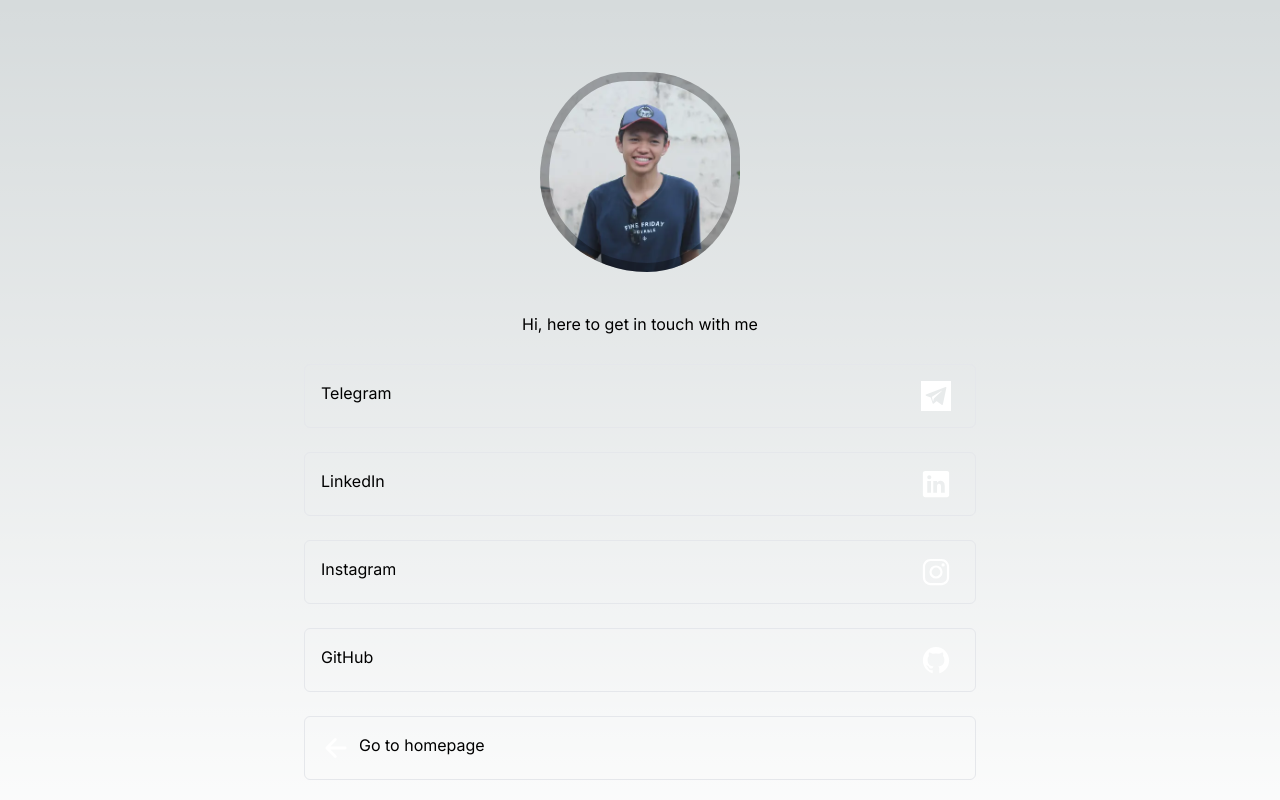
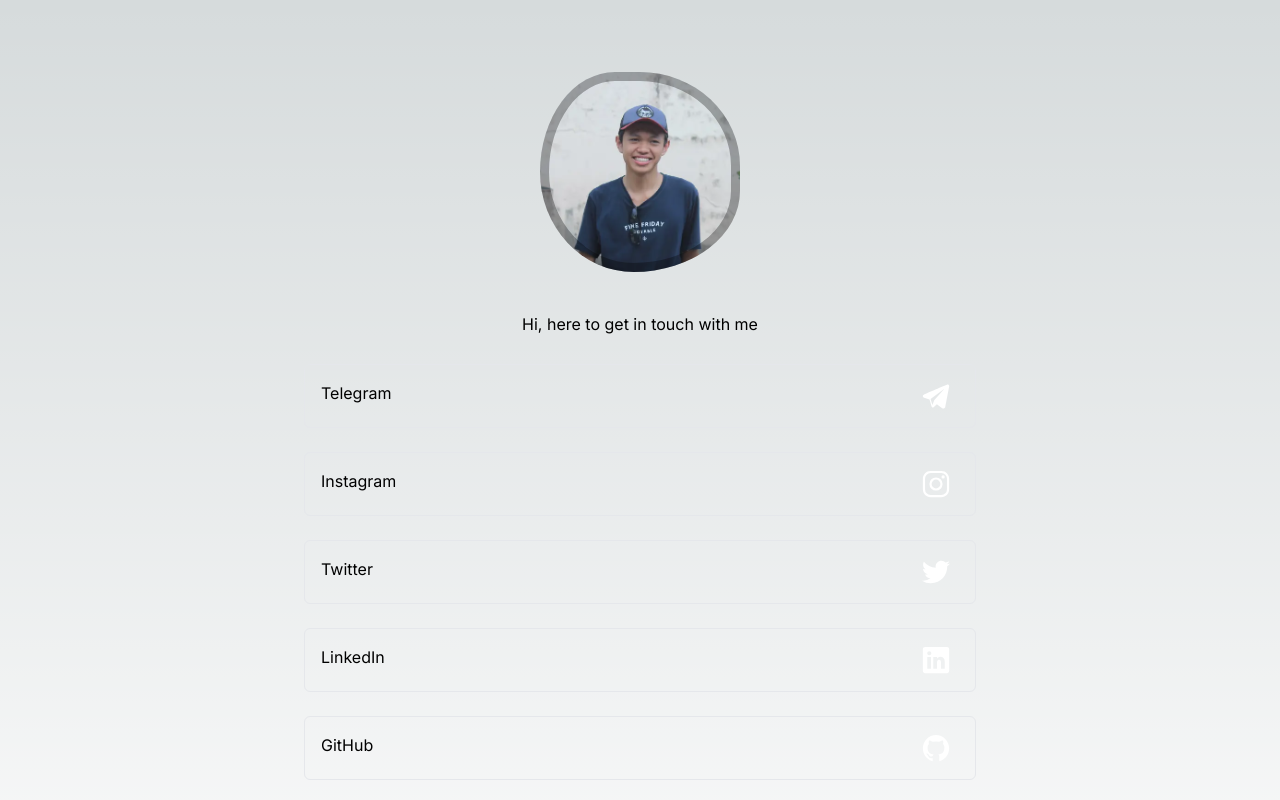
Before and after one commit to ibnunaufal/nextjs-personal-website, a Next.js app: page /bio in a window 1280 px wide. Shown: the top 800 px of the page. Built offline with nearby package versions, Linux system fonts and the light colour scheme.

Commit message:
add adjustment

```diff
--- a/components/ProfilePicture.module.css
+++ b/components/ProfilePicture.module.css
@@ -1,3 +1,12 @@
+.imageThin {
+  background-image: url("/profile.webp");
+  background-repeat: no-repeat;
+  background-position: center;
+  background-size: cover;
+  animation: morph 2s ease-in-out infinite 1s;
+  background-blend-mode: multiply;
+  box-shadow: inset 0 0 0 3px rgba(0, 0, 0, 0.3);
+}
 .image {
   background-image: url("/profile.webp");
   background-repeat: no-repeat;
--- a/components/ProfilePicture.tsx
+++ b/components/ProfilePicture.tsx
@@ -10,7 +10,7 @@
   return (
     <div
       style={{ width: props.width, height: props.height }}
-      className={`${style.image} hover:scale-150`}
+      className={`${props.width == "50px" ? style.imageThin : style.image} hover:scale-150`}
     ></div>
   );
 };
--- a/components/Socmed.tsx
+++ b/components/Socmed.tsx
@@ -1,11 +1,66 @@
 "use client";
 import React from "react";
 import Image from "next/image";
+import github from "../public/logo-github.svg";
+import linkedin from "../public/logo-linkedin.svg";
+import instagram from "../public/logo-instagram.svg";
+import telegram from "../public/logo-telegram.svg";
+import twitter from "../public/logo-twitter.svg";
+import medium from "../public/logo-medium.svg";
 
 const Socmed = () => {
+  const socmedList = [
+    {
+      name: "Telegram",
+      url: "http://t.me/ibnu_naufall",
+      icon: telegram,
+    },
+    {
+      name: "Instagram",
+      url: "https://www.instagram.com/ibn.naufall/",
+      icon: instagram,
+    },
+    {
+      name: "Twitter",
+      url: "https://twitter.com/naufalldotcom",
+      icon: twitter,
+    },
+    {
+      name: "LinkedIn",
+      url: "https://www.linkedin.com/in/ibnu-naufal-22369b201",
+      icon: linkedin,
+    },
+    {
+      name: "GitHub",
+      url: "https://github.com/ibnunaufal/",
+      icon: github,
+    },
+    {
+      name: "Medium",
+      url: "https://medium.com/@ibnunaufal",
+      icon: medium,
+    },
+  ];
   return (
     <div className="flex my-3">
-      <a
+      {socmedList.map((x) => {
+        return (
+          <a
+            href={x.url}
+            target="_blank"
+            key={x.url}
+          >
+            <Image
+              src={x.icon}
+              width={30}
+              height={30}
+              alt="logo-linkedin"
+              className="invert mr-2 hover:opacity-80"
+            />
+          </a>
+        );
+      })}
+      {/* <a
         href="https://www.linkedin.com/in/ibnu-naufal-22369b201"
         target="_blank"
       >
@@ -34,7 +89,7 @@
           alt="logo-twitter"
           className="invert mr-2 hover:opacity-80"
         />
-      </a>
+      </a> */}
     </div>
   );
 };
--- a/src/app/bio/page.tsx
+++ b/src/app/bio/page.tsx
@@ -4,6 +4,8 @@
 import linkedin from "../../../public/logo-linkedin.svg";
 import instagram from "../../../public/logo-instagram.svg";
 import telegram from "../../../public/logo-telegram.svg";
+import twitter from "../../../public/logo-twitter.svg";
+import medium from "../../../public/logo-medium.svg";
 import Image from "next/image";
 import ProfilePicture from "../../../components/ProfilePicture";
 
@@ -15,19 +17,29 @@
       icon: telegram,
     },
     {
+      name: "Instagram",
+      url: "https://www.instagram.com/ibn.naufall/",
+      icon: instagram,
+    },
+    {
+      name: "Twitter",
+      url: "https://twitter.com/naufalldotcom",
+      icon: twitter,
+    },
+    {
       name: "LinkedIn",
       url: "https://www.linkedin.com/in/ibnu-naufal-22369b201",
       icon: linkedin,
     },
     {
-      name: "Instagram",
-      url: "https://www.instagram.com/ibn.naufall/",
-      icon: instagram,
-    },
-    {
       name: "GitHub",
       url: "https://github.com/ibnunaufal/",
       icon: github,
+    },
+    {
+      name: "Medium",
+      url: "https://medium.com/@ibnunaufal",
+      icon: medium,
     },
   ];
   return (
--- a/src/app/page.tsx
+++ b/src/app/page.tsx
@@ -104,7 +104,28 @@
           </p>
         </div>
         <div className="my-4">
-          <a href="/about">Read more</a>
+          <a href="/about">
+            Read more about me
+            <span
+                      className="ml-2 text-gray-400"
+                      title="Opens in a new tab"
+                    >
+                      <svg
+                        xmlns="http://www.w3.org/2000/svg"
+                        className="h-4 w-4 inline"
+                        fill="none"
+                        viewBox="0 0 24 24"
+                        stroke="currentColor"
+                      >
+                        <path
+                          strokeLinecap="round"
+                          strokeLinejoin="round"
+                          strokeWidth={2}
+                          d="M9 5l7 7-7 7"
+                        />
+                      </svg>
+                    </span>
+          </a>
         </div>
         <Socmed />
       </div>
```
Also changed, not shown: public/logo-medium.svg (added), public/logo-telegram.svg. Lines whose indentation alone changed are shown as unchanged.
